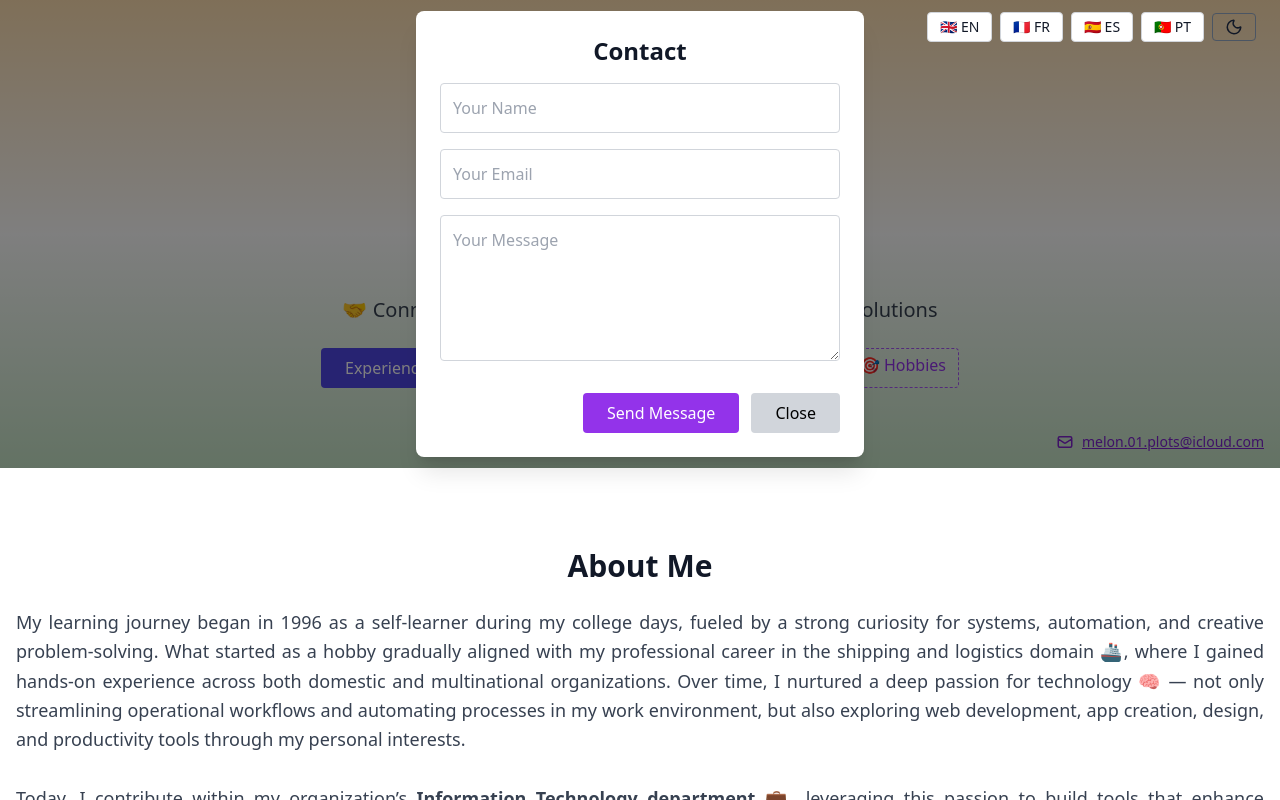
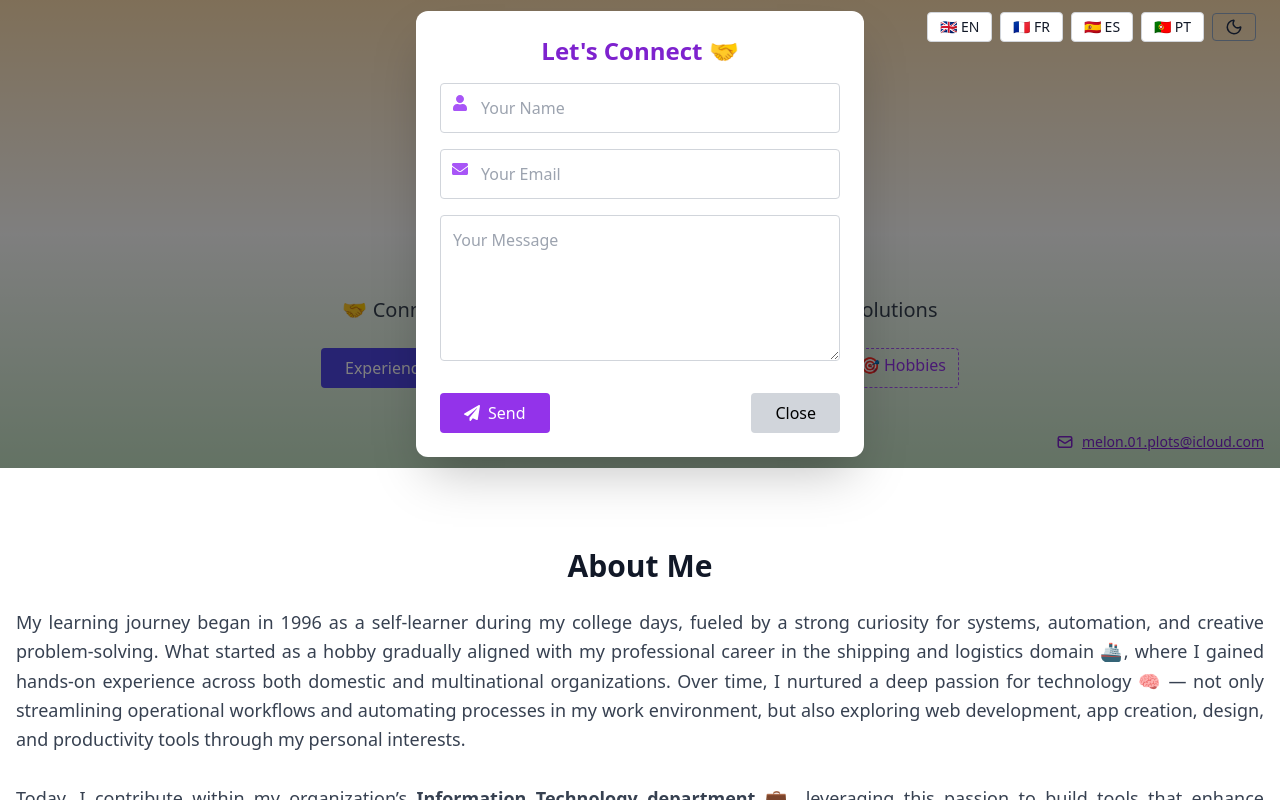
Before and after one commit to Vijay-SWEAF/vj-portfolio, a Next.js app: page / in a window 1280 px wide. Both pictures are taken after a click on the button "Contact". Shown: the top 800 px of the page. Built offline with nearby package versions, Linux system fonts and the light colour scheme.

Commit message:
Update styles and Hero component

```diff
--- a/app/globals.css
+++ b/app/globals.css
@@ -5,3 +5,12 @@
 body {
   @apply bg-white text-gray-900 dark:bg-gray-900 dark:text-white;
 }
+
+@keyframes fade-in {
+  from { opacity: 0; transform: translateY(10px); }
+  to { opacity: 1; transform: translateY(0); }
+}
+
+.animate-fade-in {
+  animation: fade-in 0.5s ease-out;
+}
--- a/components/Hero.tsx
+++ b/components/Hero.tsx
@@ -1,9 +1,37 @@
 'use client';
 import { useState } from 'react';
 import { HiOutlineMail } from 'react-icons/hi';
+import { FaUser, FaEnvelope, FaPaperPlane } from 'react-icons/fa';
 
 export default function Hero() {
   const [showContact, setShowContact] = useState(false);
+  const [submitted, setSubmitted] = useState(false);
+  const [formData, setFormData] = useState({ name: '', email: '', message: '' });
+
+  const handleChange = (e: React.ChangeEvent<HTMLInputElement | HTMLTextAreaElement>) => {
+    setFormData({ ...formData, [e.target.name]: e.target.value });
+  };
+
+  const handleSubmit = async (e: React.FormEvent) => {
+    e.preventDefault();
+
+    try {
+      const res = await fetch('https://formspree.io/f/mblypkby', {
+        method: 'POST',
+        headers: { Accept: 'application/json' },
+        body: new FormData(e.target as HTMLFormElement),
+      });
+
+      if (res.ok) {
+        setSubmitted(true);
+        setFormData({ name: '', email: '', message: '' });
+      } else {
+        alert('❌ Failed to send message. Please try again later.');
+      }
+    } catch (err) {
+      alert('⚠️ An error occurred. Please try again.');
+    }
+  };
 
   return (
     <section className="animate-hero py-20 text-center relative bg-gradient-to-t from-[#C8E6C9] via-white to-[#FFE0B2] dark:from-gray-900 dark:via-gray-800 dark:to-gray-900">
@@ -27,21 +55,14 @@ export default function Hero() {
           <a href="#skills" className="bg-[#10B981] text-white px-6 py-2 rounded hover:bg-emerald-700 transition">Skills</a>
           <a href="#projects" className="bg-[#F59E0B] text-white px-6 py-2 rounded hover:bg-amber-700 transition">Projects</a>
           <button onClick={() => setShowContact(true)} className="bg-[#EF4444] text-white px-6 py-2 rounded hover:bg-red-700 transition">Contact</button>
-          <a
-            href="#hobbies"
-            className="ml-8 px-3 py-1 border border-dashed border-purple-500 text-purple-600 hover:bg-purple-100 dark:hover:bg-gray-700 rounded transition"
-          >
+          <a href="#hobbies" className="ml-8 px-3 py-1 border border-dashed border-purple-500 text-purple-600 hover:bg-purple-100 dark:hover:bg-gray-700 rounded transition">
             🎯 Hobbies
           </a>
         </div>
 
-        {/* Email block */}
         <div className="absolute bottom-4 right-4 flex items-center gap-2 text-sm text-purple-700 dark:text-purple-300">
           <HiOutlineMail className="text-lg" />
-          <a
-            href="mailto:melon.01.plots@icloud.com"
-            className="underline hover:text-purple-500 transition"
-          >
+          <a href="mailto:melon.01.plots@icloud.com" className="underline hover:text-purple-500 transition">
             melon.01.plots@icloud.com
           </a>
         </div>
@@ -49,54 +70,71 @@ export default function Hero() {
 
       {/* Contact Modal */}
       {showContact && (
+        <div className="fixed inset-0 z-50 bg-black/50 flex justify-center items-center" onClick={() => { setShowContact(false); setSubmitted(false); }}>
           <div
-          className="fixed inset-0 z-50 bg-black/50 flex justify-center items-center"
-          onClick={() => setShowContact(false)} // close modal on backdrop click
+            className="bg-white dark:bg-gray-900 p-6 rounded-xl max-w-md w-full shadow-2xl relative animate-fade-in"
+            onClick={(e) => e.stopPropagation()}
           >
-          <div
-            className="bg-white dark:bg-gray-900 p-6 rounded-lg max-w-md w-full shadow-xl relative"
-            onClick={(e) => e.stopPropagation()} // prevent close when clicking inside modal
-          >
+            <h2 className="text-2xl font-bold text-center mb-4 text-purple-700 dark:text-purple-400">Let's Connect 🤝</h2>
 
-            <h2 className="text-2xl font-semibold mb-4">Contact</h2>
-            <form action="https://formspree.io/f/mwkggvgr" method="POST" className="flex flex-col gap-4">
+            {!submitted ? (
+              <form onSubmit={handleSubmit} className="flex flex-col gap-4">
+                <div className="relative">
+                  <FaUser className="absolute left-3 top-3 text-purple-500" />
                   <input
                     type="text"
                     name="name"
                     placeholder="Your Name"
-                className="p-3 rounded border border-gray-300 dark:border-gray-700 bg-white dark:bg-gray-800"
+                    value={formData.name}
+                    onChange={handleChange}
                     required
+                    className="pl-10 p-3 w-full rounded border border-gray-300 dark:border-gray-700 bg-white dark:bg-gray-800 focus:ring-2 focus:ring-purple-400 outline-none"
                   />
+                </div>
+                <div className="relative">
+                  <FaEnvelope className="absolute left-3 top-3 text-purple-500" />
                   <input
                     type="email"
-                name="_replyto"
+                    name="email"
                     placeholder="Your Email"
-                className="p-3 rounded border border-gray-300 dark:border-gray-700 bg-white dark:bg-gray-800"
+                    value={formData.email}
+                    onChange={handleChange}
                     required
+                    className="pl-10 p-3 w-full rounded border border-gray-300 dark:border-gray-700 bg-white dark:bg-gray-800 focus:ring-2 focus:ring-purple-400 outline-none"
                   />
+                </div>
                 <textarea
                   name="message"
                   placeholder="Your Message"
                   rows={5}
-                className="p-3 rounded border border-gray-300 dark:border-gray-700 bg-white dark:bg-gray-800"
+                  value={formData.message}
+                  onChange={handleChange}
                   required
+                  className="p-3 w-full rounded border border-gray-300 dark:border-gray-700 bg-white dark:bg-gray-800 focus:ring-2 focus:ring-purple-400 outline-none"
                 />
-              <div className="flex justify-end gap-3 mt-4">
+                <div className="flex justify-between mt-4">
+                  <button type="submit" className="bg-purple-600 text-white px-6 py-2 rounded hover:bg-purple-700 transition flex items-center gap-2">
+                    <FaPaperPlane /> Send
+                  </button>
+                  <button type="button" onClick={() => setShowContact(false)} className="bg-gray-300 dark:bg-gray-600 text-black dark:text-white px-6 py-2 rounded hover:bg-gray-400 dark:hover:bg-gray-500 transition">
+                    Close
+                  </button>
+                </div>
+              </form>
+            ) : (
+              <div className="text-center p-6">
+                <p className="text-green-600 font-bold text-lg">✅ Thank you! Message Sent Successfully.</p>
                 <button
-    type="submit"
-    className="bg-purple-600 text-white px-6 py-2 rounded hover:bg-purple-700 transition"
-  >
-    Send Message
-  </button>
-  <button
-    type="button"
-    onClick={() => setShowContact(false)}
-    className="bg-gray-300 dark:bg-gray-600 text-black dark:text-white px-6 py-2 rounded hover:bg-gray-400 dark:hover:bg-gray-500 transition"
+                  onClick={() => {
+                    setShowContact(false);
+                    setSubmitted(false);
+                  }}
+                  className="mt-6 bg-purple-600 text-white px-6 py-2 rounded hover:bg-purple-700 transition"
                 >
                   Close
                 </button>
               </div>
-            </form>
+            )}
           </div>
         </div>
       )}
```
Lines whose indentation alone changed are shown as unchanged.
